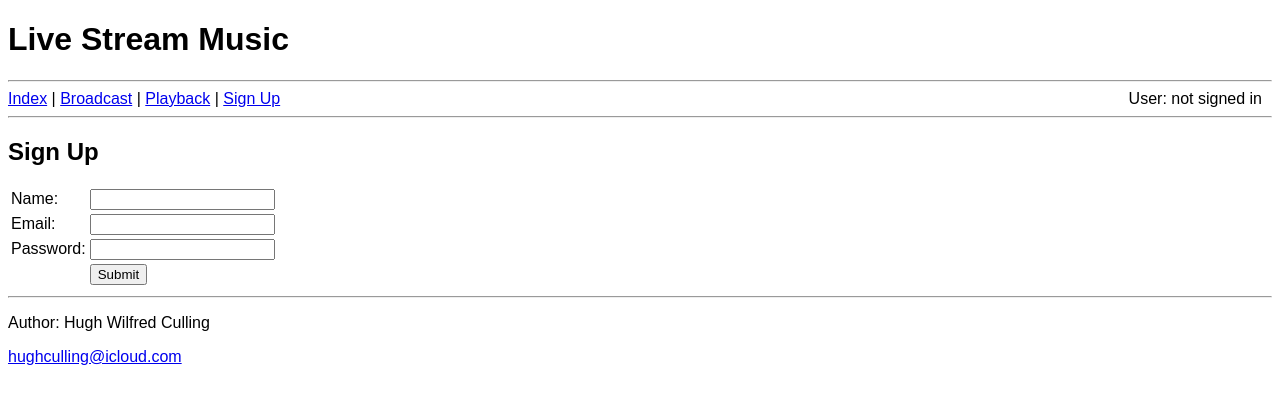
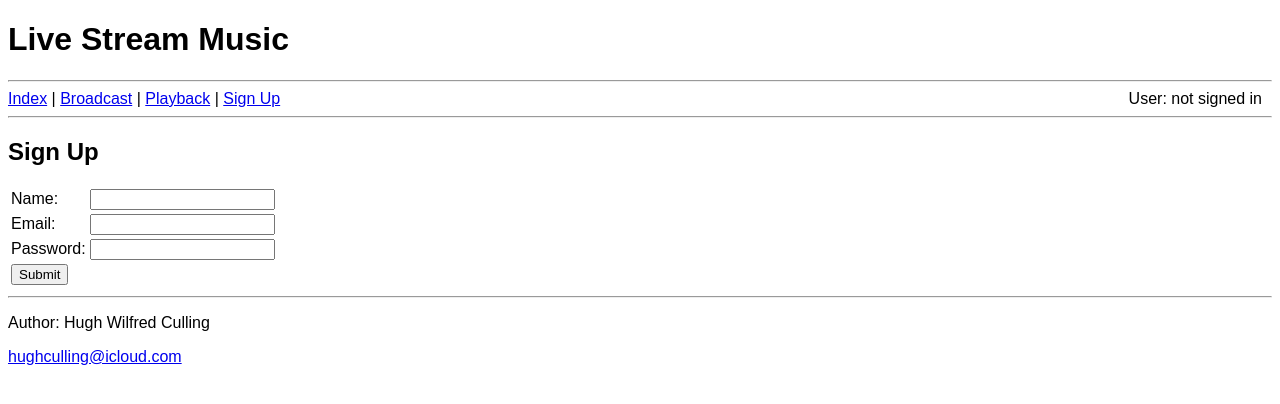
Before and after one commit to hughCulling/lsm-next-js, a Next.js app: page /sign-up in a window 1280 px wide. Shown: the top 404 px of the page. Built offline with nearby package versions, Linux system fonts and the light colour scheme.

Commit message:
Changed order.

```diff
--- a/src/app/sign-up/page.js
+++ b/src/app/sign-up/page.js
@@ -31,10 +31,10 @@ export default function Page() {
               </td>
             </tr>
             <tr>
-              <td></td>
               <td>
                 <input type="submit" value="Submit" />
               </td>
+              <td></td>
             </tr>
           </tbody>
         </table>
```
